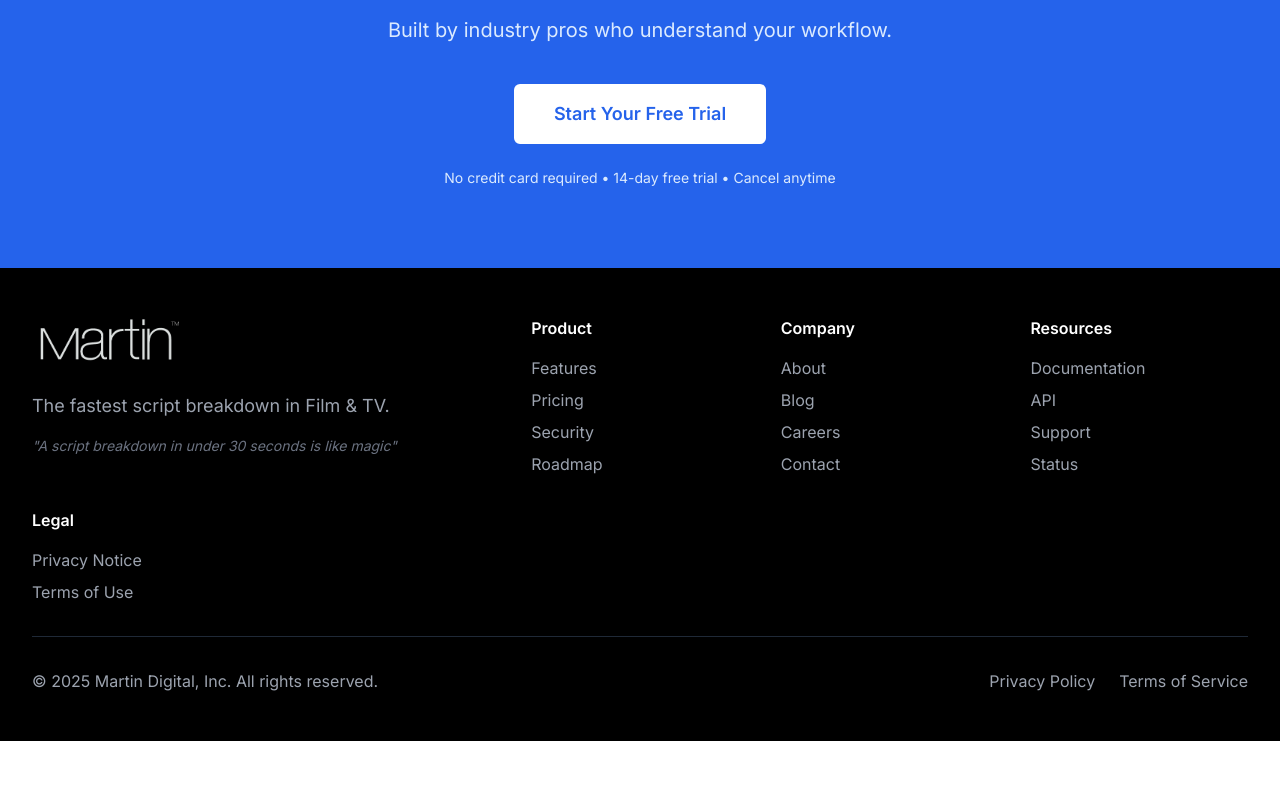
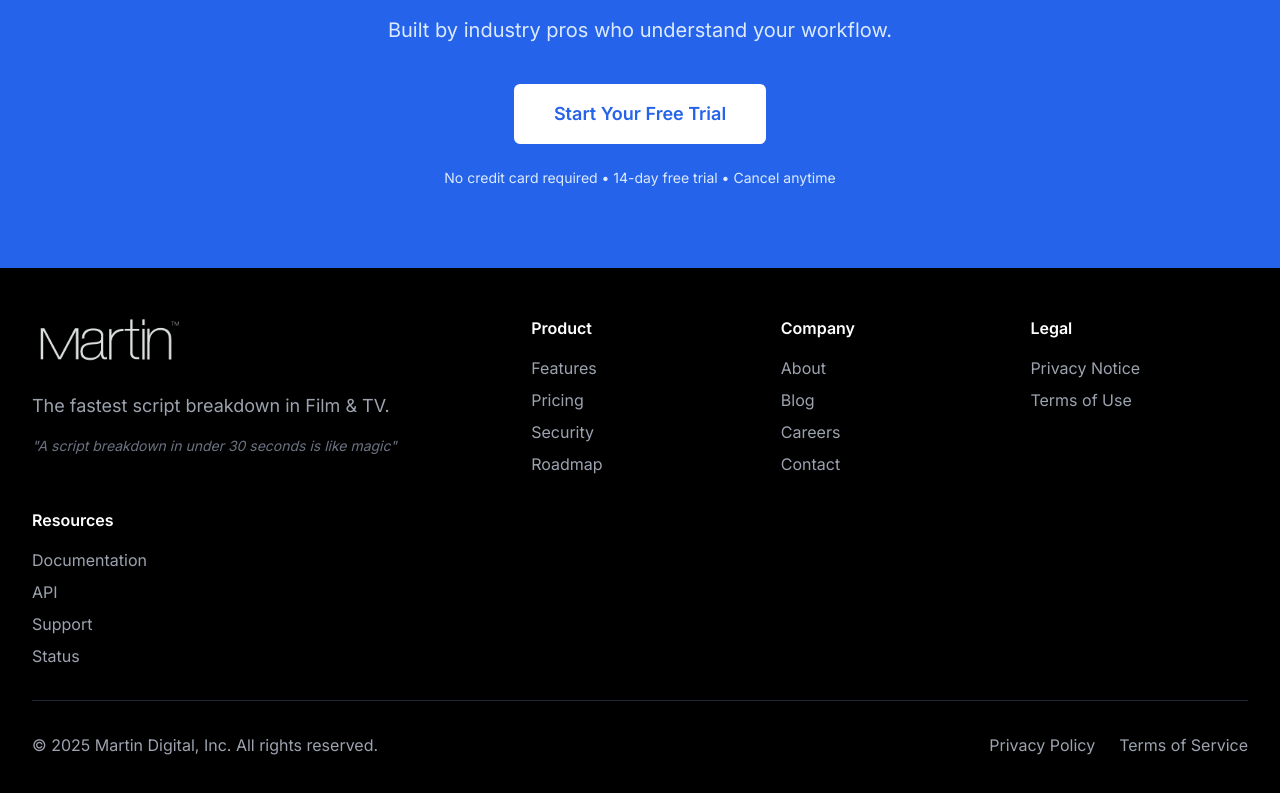
Before and after one commit to JJCinergy/martin-marketing-site, a Next.js app: page / in a window 1280 px wide. Shown: the part 4307-5100 px from the top of the page. Before the commit the page ends 5048 px from the top, so only its background shows below. Built offline with nearby package versions, Linux system fonts and the light colour scheme.

Commit message:
Reorder footer columns - Legal now between Company and Resources

```diff
--- a/components/layout/Footer.tsx
+++ b/components/layout/Footer.tsx
@@ -5,8 +5,8 @@ export default function Footer() {
   const footerLinks = {
     Product: ['Features', 'Pricing', 'Security', 'Roadmap'],
     Company: ['About', 'Blog', 'Careers', 'Contact'],
+    Legal: ['Privacy Notice', 'Terms of Use'],
     Resources: ['Documentation', 'API', 'Support', 'Status'],
-    Legal: ['Privacy Notice', 'Terms of Use'],
   }
 
   return (
```
